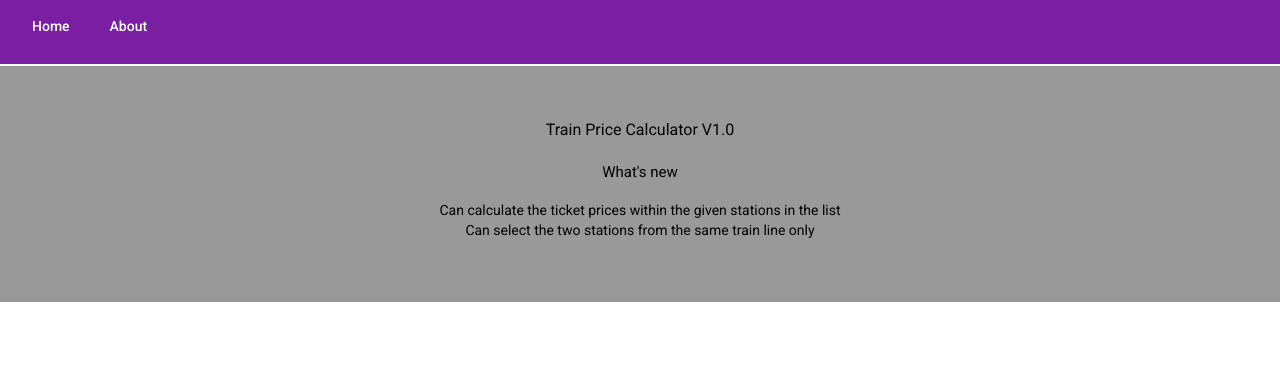
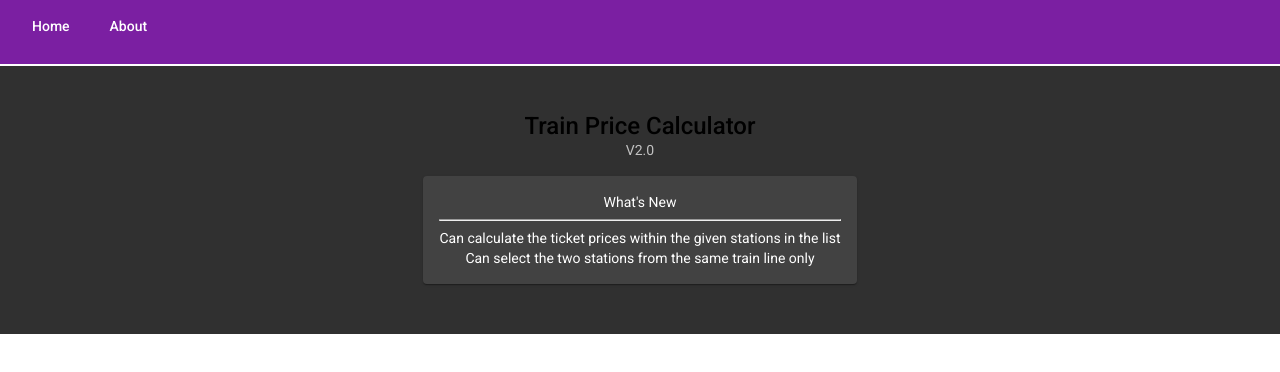
Before and after one commit to SVidu96/TrainTicketPriceCal, an Angular app: page /about in a window 1280 px wide. Shown: the top 372 px of the page. Built offline with nearby package versions, Linux system fonts and the light colour scheme.

Commit message:
fixed about section

```diff
--- a/src/app/about/about.component.html
+++ b/src/app/about/about.component.html
@@ -1,12 +1,13 @@
 <div class="container">
     <div class="header">
-        <h3>Train Price Calculator V1.0</h3>
+        <mat-card-title>Train Price Calculator</mat-card-title>
+        <mat-card-subtitle> V2.0 </mat-card-subtitle>
+        <mat-card>
+            <mat-card-content>
+                What's New <br/>
+                <hr>
+                Can calculate the ticket prices within the given stations in the list<br />
+                Can select the two stations from the same train line only
+            </mat-card-content>
+        </mat-card>
     </div>
-
-    <div class="whatsnew">
-        <h4>What's new</h4>
-        <p> Can calculate the ticket prices within the given stations in the list <br/>
-            Can select the two stations from the same train line only
-        </p>
-    </div>
-</div>
--- a/src/app/about/about.component.scss
+++ b/src/app/about/about.component.scss
@@ -1,7 +1,7 @@
 .container {
     margin-top: 2px;
     padding: 50px;
-    background-color: #999999;
+    background-color: #303030;
     display: flex;
     justify-content: center;
     flex-direction: column;
--- a/src/app/home/home.component.scss
+++ b/src/app/home/home.component.scss
@@ -1,15 +1,16 @@
 .container {
   margin-top: 2px;
   padding: 50px;
-  background-color: #999999;
+  background-color: #303030;
   display: flex;
   justify-content: center;
+  color: white;
 }
 
 .cont {
   display: flex;
   justify-content: center;
-  background-color: #999999;
+  background-color: #303030;
 }
 
 .example-form {
```
